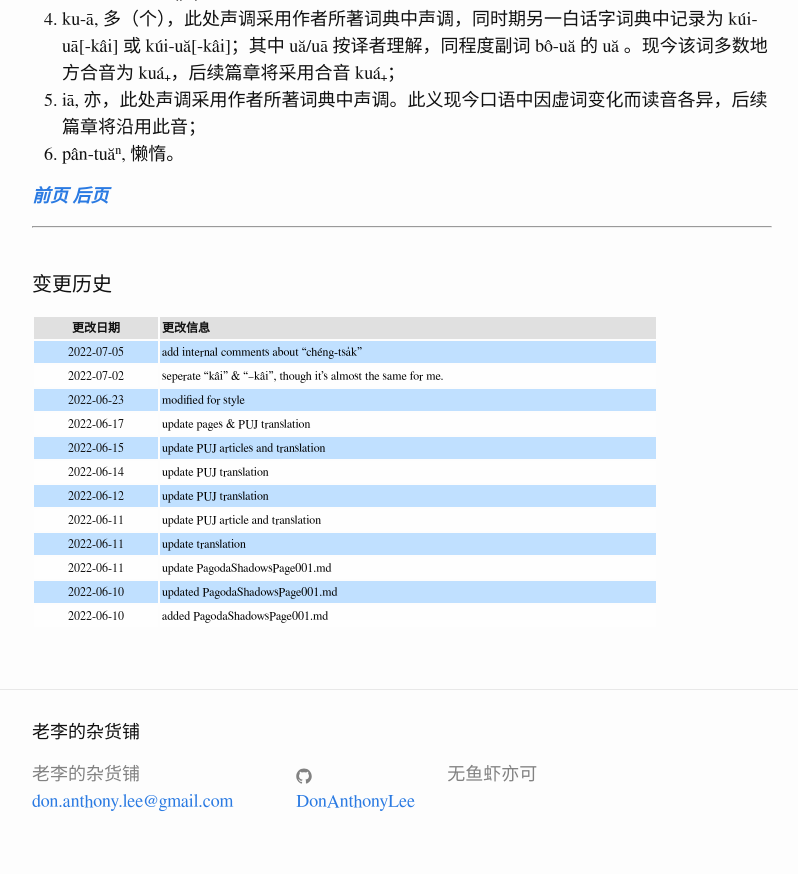
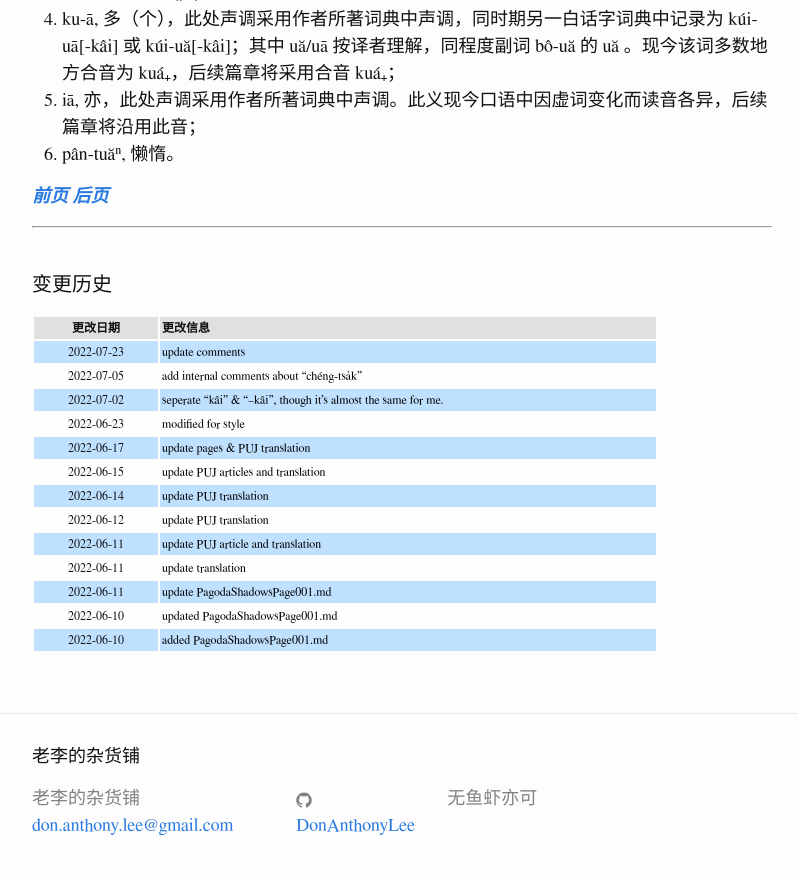
Before and after one commit to DonAnthonyLee/DonAnthonyLee.github.io, a Jekyll site: the page built from docs/puj/PagodaShadowsPage001.md, in a window 1280 px wide and 900 px high, scrolled down 990 px. Shown: the top 874 px of the window, without its empty margins (238-1036 px from the left). Built offline with Jekyll 4.4.1, drawn with Linux system fonts in a browser that asks for light colours; some web fonts are replaced.

Commit message:
update changelog of PagodaShadowsPage001.md (IGNORE_CHANGELOG)

```diff
--- a/docs/puj/PagodaShadowsPage001.md
+++ b/docs/puj/PagodaShadowsPage001.md
@@ -67,6 +67,7 @@
 
 | 更改日期 | 更改信息 |
 | --- | --- |
+| 2022-07-23 | <a href="https://github.com/DonAnthonyLee/DonAnthonyLee.github.io/commit/ce09a168959f62ddaa13d3868ec4917055d0430f" target="_blank">update comments</a> |
 | 2022-07-05 | <a href="https://github.com/DonAnthonyLee/DonAnthonyLee.github.io/commit/9f94965d056a59cfb618a16e6a7ac856afaf446b" target="_blank">add internal comments about "chéng-tsa̍k"</a> |
 | 2022-07-02 | <a href="https://github.com/DonAnthonyLee/DonAnthonyLee.github.io/commit/83ad5bbec221d9f8bdd0f21db218a4ed03c1adfb" target="_blank">seperate "kâi" & "--kâi", though it's almost the same for me.</a> |
 | 2022-06-23 | <a href="https://github.com/DonAnthonyLee/DonAnthonyLee.github.io/commit/4502ca4e0aab7d482f827a52f8466a3bef5e7dac" target="_blank">modified for style</a> |
```
